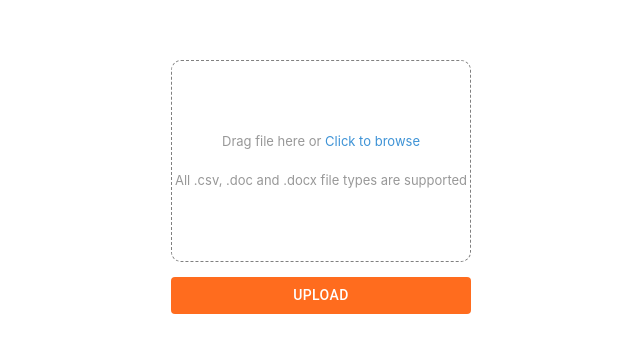
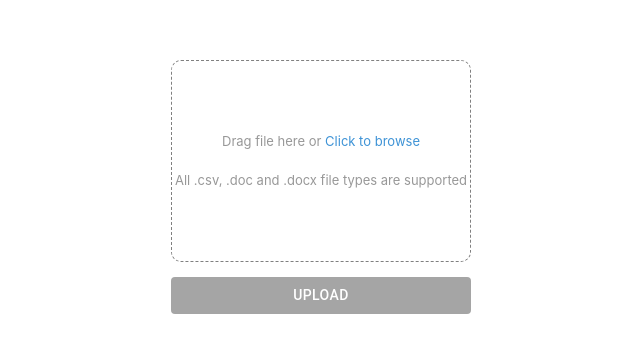
Before and after one commit to AnasSaifeee/FileUpload, a React (Vite) app in the folder client/: page / in a window 1280 px wide. Shown: the part 223-576 px from the top of the page, without its empty margins (319-959 px from the left). Built offline with nearby package versions, Linux system fonts and the light colour scheme.

Commit message:
upload file api integrated

```diff
--- a/client/package.json
+++ b/client/package.json
@@ -14,6 +14,7 @@
     "@emotion/styled": "^11.11.5",
     "@mui/icons-material": "^5.15.19",
     "@mui/material": "^5.15.19",
+    "axios": "^1.7.2",
     "react": "^18.2.0",
     "react-dom": "^18.2.0"
   },
--- a/client/src/pages/FileUpload/index.tsx
+++ b/client/src/pages/FileUpload/index.tsx
@@ -1,31 +1,22 @@
 import React, { useState, useRef, ChangeEvent, MouseEvent } from 'react';
 import Button from '@mui/material/Button';
 import CancelIcon from '@mui/icons-material/Cancel';
+import axios from 'axios'
 import './styles.css';
 
-interface FileInfo {
-  fileName: string;
-  blob: Blob;
-}
 
 const FileUpload: React.FC = () => {
-  const [fileInfo, setFileInfo] = useState<FileInfo[]>([]);
+  const [fileInfo, setFileInfo] = useState<File[]>([]);
   const fileInputRef = useRef<HTMLInputElement>(null);
 
   // STORE INFORMATION ABOUT SELECTED FILES
   const handleFileChange = (event: ChangeEvent<HTMLInputElement>) => {
     const files = event.target.files;
     if (files) {
-      const newFileInfo = Array.from(files).map((file) => {
-        const blob = new Blob([file], { type: file.type });
-        return {
-          fileName: file.name,
-          blob: blob,
-        };
-      });
-      setFileInfo(newFileInfo);
+      setFileInfo(Array.from(files));
     }
   };
+
 
   // HANDLE CANCEL FILE ACTION
   const handleCancelFile = (index: number) => (event: MouseEvent<HTMLDivElement>) => {
@@ -40,6 +31,33 @@ const FileUpload: React.FC = () => {
     }
   };
 
+
+  const uploadFile = async () => {
+    if (fileInfo.length === 0) {
+      console.error('No files selected for upload.');
+      return;
+    }
+
+    const formData = new FormData();
+    fileInfo.forEach((file) => {
+      formData.append('file', file);
+    });
+
+    try {
+      const response = await axios.post('http://localhost:8080/upload', formData, {
+        headers: {
+          'Content-Type': 'multipart/form-data',
+        },
+      });
+
+      console.log("Response is:", response.data);
+    } catch (error) {
+      console.error('There was a problem with the upload operation:', error);
+    }
+  };
+
+
+
   return (
     <>
       <div className='fileUploadContainer'>
@@ -48,7 +66,7 @@ const FileUpload: React.FC = () => {
             ref={fileInputRef}
             className="image-input"
             type="file"
-            accept=".pdf,.doc,.docx"
+            accept=".txt"
             onChange={handleFileChange}
             multiple
           />
@@ -57,7 +75,7 @@ const FileUpload: React.FC = () => {
             <div className="overlay">
               {fileInfo.map((file, index) => (
                 <div key={index} className='fileInfoContainer'>
-                  <div>{file.fileName}</div>
+                  <div>{file.name}</div>
                   <div
                     className='cancelIcon'
                     onClick={handleCancelFile(index)}
@@ -79,7 +97,7 @@ const FileUpload: React.FC = () => {
             </div>
           )}
         </div>
-        <Button disabled={fileInfo.length===0} variant='contained' className='fileUploadButton'>Upload</Button>
+        <Button disabled={fileInfo.length===0} onClick={uploadFile}  variant='contained' className={fileInfo.length===0?'disabled':'fileUploadButton'}>Upload</Button>
       </div>
     </>
   );
--- a/client/src/pages/FileUpload/styles.css
+++ b/client/src/pages/FileUpload/styles.css
@@ -68,3 +68,11 @@
     opacity: 0;
     cursor: pointer;
   }
+
+  .disabled
+  {
+    background-color: #a5a5a5 !important;
+    width: 100% !important;
+    margin-top: 15px !important;
+    color: white !important;
+  }
```
Also changed, not shown: 1 other file (tests, documents, lock files or other folders).
